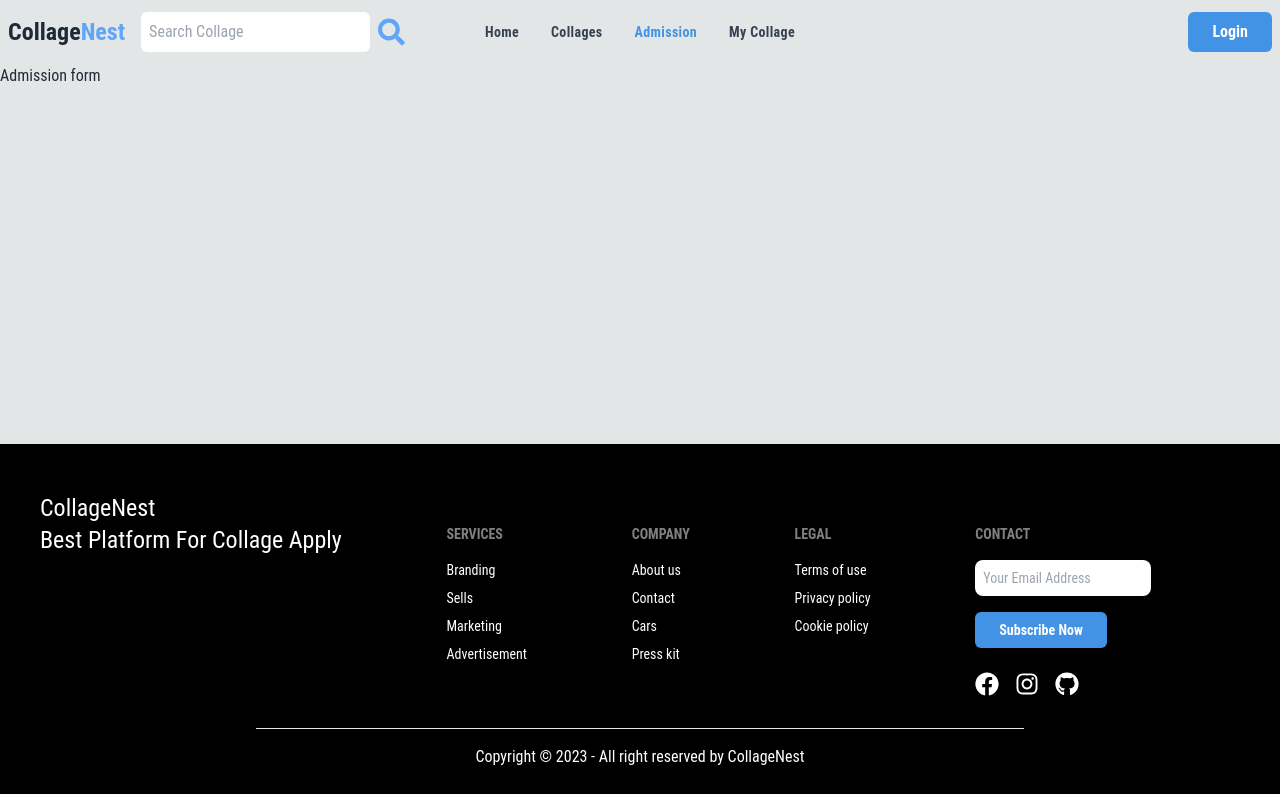
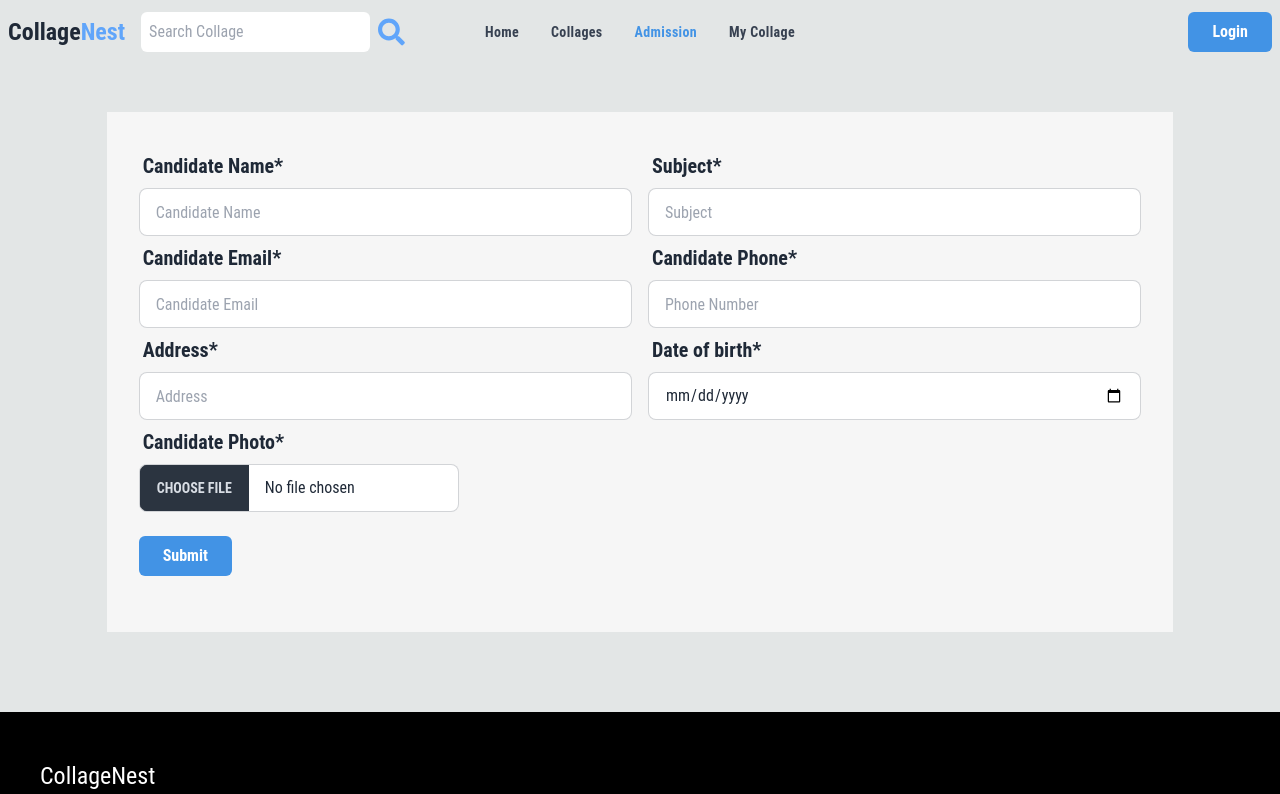
Before and after one commit to maniksarker25/Collage-Nest-Client, a React (Vite) app: page /admission/admissionForm/1 in a window 1280 px wide. Shown: the top 794 px of the page. Built offline with nearby package versions, Linux system fonts and the light colour scheme; no server answers.

Commit message:
implement apply for collage

```diff
--- a/package.json
+++ b/package.json
@@ -15,9 +15,11 @@
     "match-sorter": "^6.3.1",
     "react": "^18.2.0",
     "react-dom": "^18.2.0",
+    "react-hook-form": "^7.45.2",
     "react-icons": "^4.10.1",
     "react-router-dom": "^6.14.2",
-    "sort-by": "^1.2.0"
+    "sort-by": "^1.2.0",
+    "sweetalert2": "^11.7.19"
   },
   "devDependencies": {
     "@types/react": "^18.2.15",
--- a/src/Pages/Admission/AdmissionForm.jsx
+++ b/src/Pages/Admission/AdmissionForm.jsx
@@ -1,11 +1,66 @@
-import { useEffect, useState } from "react";
+import { useContext, useEffect, useState } from "react";
+import { useForm } from "react-hook-form";
 import { useParams } from "react-router-dom";
+import Swal from "sweetalert2";
+import { authContext } from "../../Providers/AuthProvider";
 
+const image_hosting_token = import.meta.env.VITE_Image_Upload_Token;
 
 const AdmissionForm = () => {
+  const {user} = useContext(authContext)
   const id = useParams().id;
   const [loading, setLoading] = useState(true);
   const [collage, setCollage] = useState([]);
+  const {
+    register,
+    handleSubmit,
+    reset
+  } = useForm();
+  const image_hosting_url = `https://api.imgbb.com/1/upload?key=${image_hosting_token}`;
+
+  const onSubmit = (data) => {
+    const formData = new FormData();
+    formData.append('image', data.image[0]);
+    fetch(image_hosting_url,{
+      method:'POST',
+      body:formData
+    })
+    .then(res=>res.json())
+    .then(imgResponse=>{
+      if(imgResponse.success){
+        const imgURL = imgResponse.data.display_url;
+        // const {name,price,category,recipe} = data;
+        // const newItem = {name,price:parseFloat(price),category,recipe,image:imgURL};
+        const {candidateName,subject,email,phone,address,date_of_birth} = data;
+        const appliedCollage = {candidateName,subject,email,phone,address,date_of_birth,collageImage:collage.collegeImage,candidateImage:imgURL,collageName:collage.collegeName ,events:collage.events, sports:collage.sports,researchHistory:collage.researchHistory} ;
+        console.log(appliedCollage)
+        fetch('http://localhost:5000/appliedCollage',{
+          method:"POST",
+          headers:{"content-type":"application/json"},
+          body:JSON.stringify(appliedCollage)
+        })
+        .then(res=>res.json())
+        .then(data=>{
+          // console.log('after posting new menu item', data.data)
+          console.log(data)
+          if(data.insertedId){
+            reset();
+            Swal.fire({
+              position: 'top-center',
+              icon: 'success',
+              title: 'Successfully Applied',
+              showConfirmButton: false,
+              timer: 1500
+            })
+          }
+        })
+      }
+    })
+  };
+
+
+
+
   useEffect(() => {
     setLoading(true);
     fetch(`http://localhost:5000/collages/${id}`)
@@ -15,10 +70,120 @@ const AdmissionForm = () => {
         setLoading(false);
       });
   }, [id]);
-    console.log(collage)
+  console.log(collage);
   return (
+    <div className="mt-12">
       <div>
-            <h1>Admission form</h1>
+        <form
+          onSubmit={handleSubmit(onSubmit)}
+          className="bg-[#F6F6F6] p-8  w-10/12 mx-auto"
+        >
+          <div className="flex gap-4">
+          <div className="form-control w-full">
+            <label className="label">
+              <span className="label-text font-semibold text-xl">
+               Candidate Name*
+              </span>
+            </label>
+            <input
+              type="text"
+              defaultValue={user?.displayName}
+              placeholder="Candidate Name"
+              {...register("candidateName", { required: true, maxLength: 120 })}
+              className="input input-bordered w-full"
+            />
+          </div>
+          <div className="form-control w-full">
+            <label className="label">
+              <span className="label-text font-semibold text-xl">
+                Subject*
+              </span>
+            </label>
+            <input
+              type="text"
+              placeholder="Subject"
+              {...register("subject", { required: true, maxLength: 120 })}
+              className="input input-bordered w-full"
+            />
+          </div>
+          </div>
+          <div className="flex gap-4">
+          <div className="form-control w-full">
+            <label className="label">
+              <span className="label-text font-semibold text-xl">
+               Candidate Email*
+              </span>
+            </label>
+            <input
+              type="email"
+              defaultValue={user?.email}
+              placeholder="Candidate Email"
+              {...register("email", { required: true, maxLength: 120 })}
+              className="input input-bordered w-full"
+            />
+          </div>
+          <div className="form-control w-full">
+            <label className="label">
+              <span className="label-text font-semibold text-xl">
+                Candidate Phone*
+              </span>
+            </label>
+            <input
+              type="number"
+              placeholder="Phone Number"
+              {...register("phone", { required: true, maxLength: 120 })}
+              className="input input-bordered w-full"
+            />
+          </div>
+          </div>
+          <div className="flex gap-4">
+          <div className="form-control w-full">
+            <label className="label">
+              <span className="label-text font-semibold text-xl">
+                Address*
+              </span>
+            </label>
+            <input
+              type="text"
+              placeholder="Address"
+              {...register("address", { required: true, maxLength: 120 })}
+              className="input input-bordered w-full"
+            />
+          </div>
+          <div className="form-control w-full">
+            <label className="label">
+              <span className="label-text font-semibold text-xl">
+                Date of birth*
+              </span>
+            </label>
+            <input
+              type="date"
+              placeholder="Phone Number"
+              {...register("data_of_birth", { required: true, maxLength: 120 })}
+              className="input input-bordered w-full"
+            />
+          </div>
+          </div>
+          <div className="form-control w-full max-w-xs">
+            <label className="label">
+              <span className="label-text text-xl font-semibold">
+                Candidate Photo*
+              </span>
+            </label>
+            <input
+              type="file"
+              {...register("image", { required: true })}
+              className="file-input file-input-bordered w-full max-w-xs"
+            />
+          </div>
+          <button
+            type="submit"
+            className="primary-btn text-white flex items-center gap-2 font-bold px-8 py-3  rounded-md my-6 "
+          >
+            Submit
+          </button>
+        </form>
+      </div>
     </div>
   );
 };
--- a/src/Pages/Home/TopCollage/TopCollage.jsx
+++ b/src/Pages/Home/TopCollage/TopCollage.jsx
@@ -1,13 +1,22 @@
 import { useEffect, useState } from "react";
 import { Link } from "react-router-dom";
+import LoadingSpiner from "../../../components/LoadingSpiner";
 
 const TopCollage = () => {
   const [collages, setCollages] = useState([]);
+  const [loading,setLoading] = useState(true)
   useEffect(() => {
+    setLoading(true)
     fetch("http://localhost:5000/collages")
       .then((res) => res.json())
-      .then((data) => setCollages(data));
+      .then((data) => {
+        setCollages(data)
+        setLoading(false)
+      });
   }, []);
+  if(loading){
+    <LoadingSpiner/>
+  }
   return (
     <div className="my-16">
       <h1 className="text-center text-4xl font-bold mb-12">Our Top Collages</h1>
```
Also changed, not shown: 1 other file (tests, documents, lock files or other folders). Lines whose indentation alone changed are shown as unchanged.
